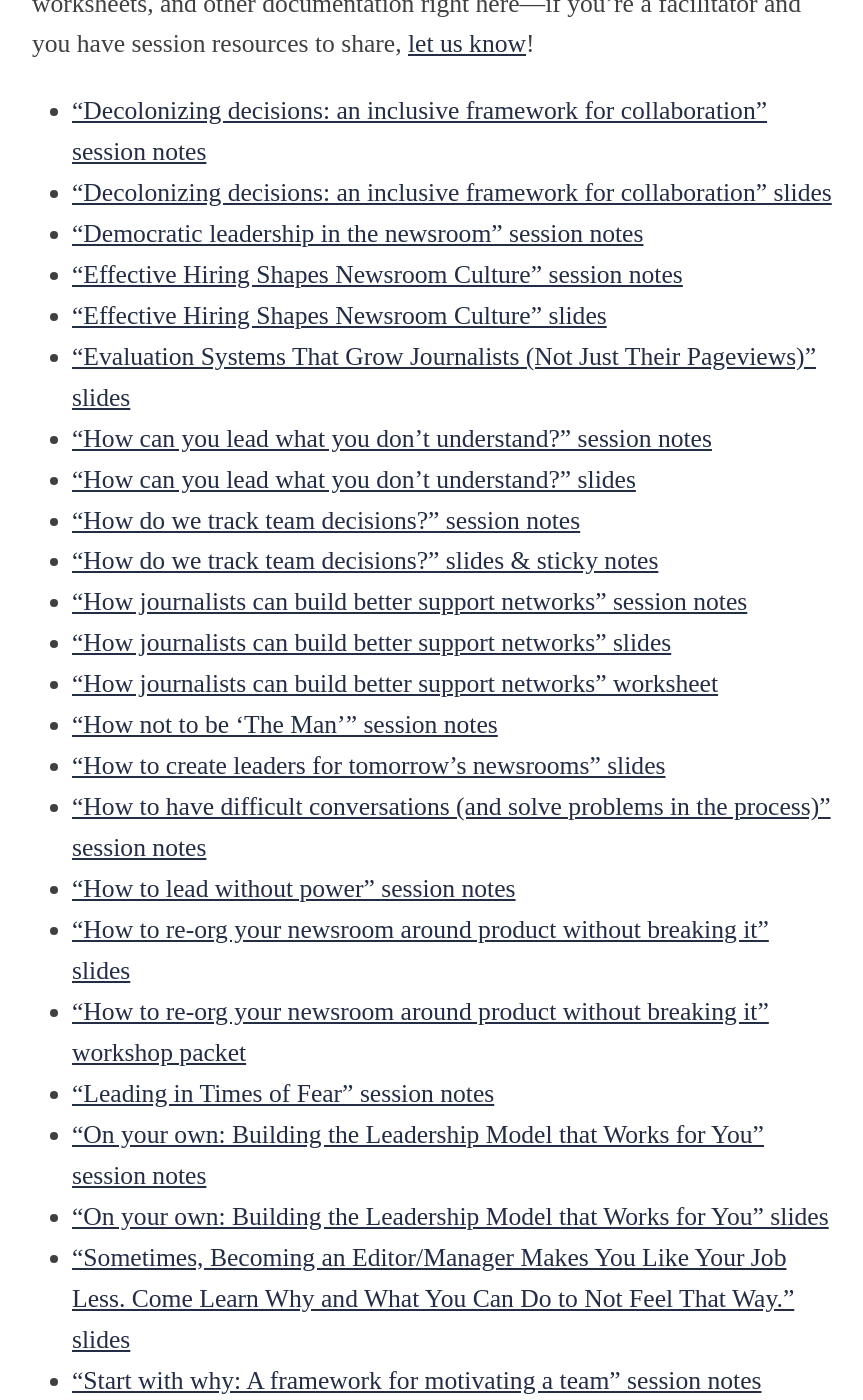
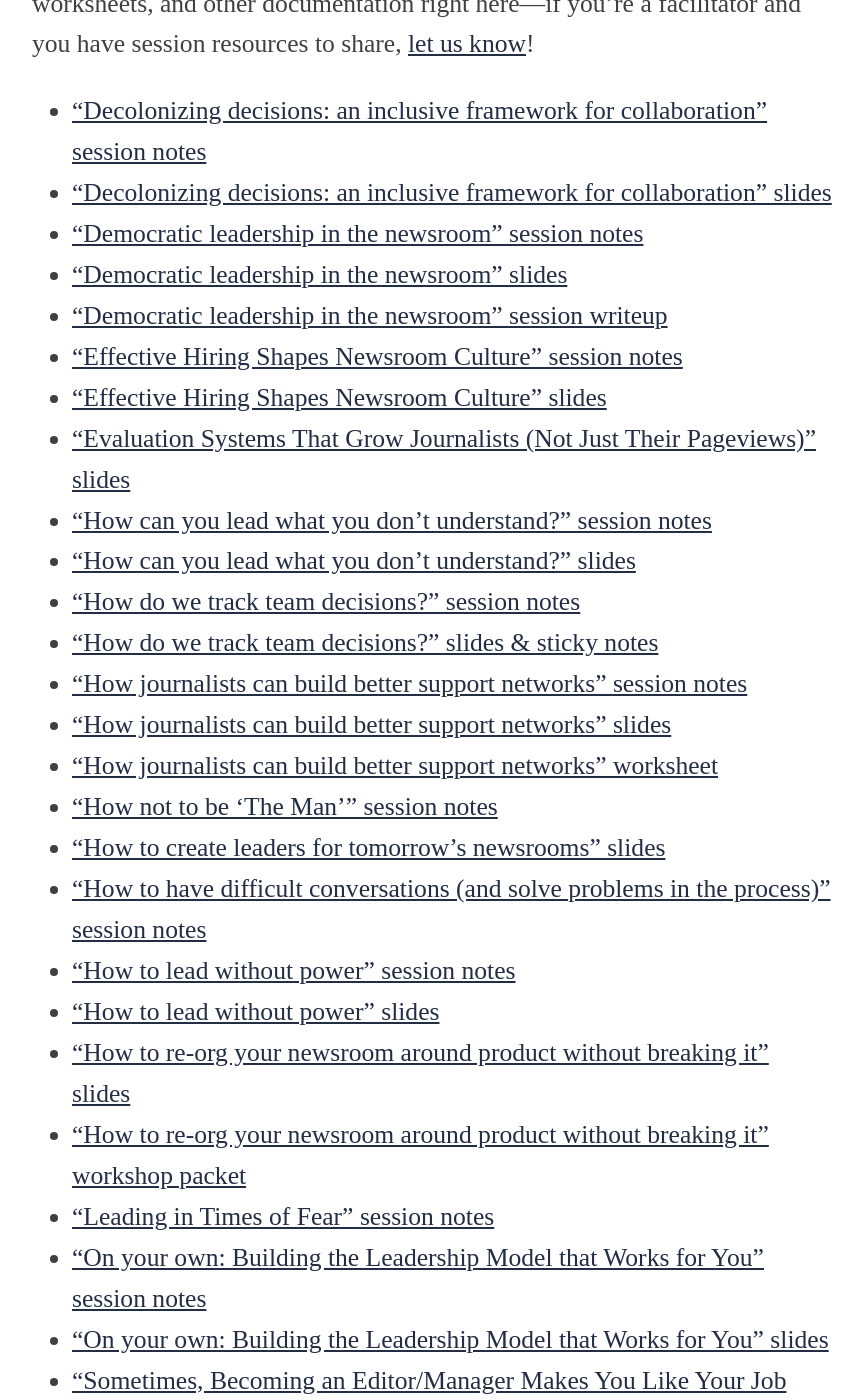
Before and after one commit to OpenNews/srccon-lead, a Jekyll site: the page built from documentation.md, in a window 1280 px wide and 1400 px high, scrolled down 2473 px. Shown: the whole window, without its empty margins (208-1071 px from the left). Built offline with Jekyll 4.4.1, drawn with Linux system fonts in a browser that asks for light colours.

Commit message:
update docs page

```diff
--- a/documentation.md
+++ b/documentation.md
@@ -41,6 +41,8 @@ All sessions at SRCCON events have a collaborative etherpad that facilitators an
 * ["Decolonizing decisions: an inclusive framework for collaboration" session notes](https://etherpad.opennews.org/p/SRCCONLEAD2019-inclusive-framework-collaboration)
 * ["Decolonizing decisions: an inclusive framework for collaboration" slides](https://docs.google.com/presentation/d/1xw3tU0-kNlORQeLl05952nVkVYzhGyCLpQu4mGqU-Q4/edit)
 * ["Democratic leadership in the newsroom" session notes](https://etherpad.opennews.org/p/SRCCONLEAD2019-democratic-leadership)
+* ["Democratic leadership in the newsroom" slides](https://docs.google.com/presentation/d/1YGkHH5fKDXDC9cvbpz_b3HlLT-u0AvvMNuiaq5f9bzU/edit)
+* ["Democratic leadership in the newsroom" session writeup](https://medium.com/@simongalp/to-evolve-newsrooms-must-become-more-democratic-6a6759cdf941)
 * ["Effective Hiring Shapes Newsroom Culture" session notes](https://etherpad.opennews.org/p/SRCCONLEAD2019-effective-hiring-culture)
 * ["Effective Hiring Shapes Newsroom Culture" slides](https://docs.google.com/presentation/d/1B4xhmsGjcVKqnsg41JpLvCkIw1sAh2yfBfNSIDoH6gk/edit)
 * ["Evaluation Systems That Grow Journalists (Not Just Their Pageviews)" slides](https://docs.google.com/presentation/d/19ZrhoG0EFbSUK0cihpbPOWmi9Mi0A2tNiMr1UxzpCSk/edit#slide=id.g75744e445c_0_0)
@@ -55,6 +57,7 @@ All sessions at SRCCON events have a collaborative etherpad that facilitators an
 * ["How to create leaders for tomorrow’s newsrooms" slides](https://docs.google.com/presentation/d/1hz1gP6M8k6lRRu7IivR6ZBwk-HqCKxYflFl8THxiS8M/edit#slide=id.p1)
 * ["How to have difficult conversations (and solve problems in the process)" session notes](https://etherpad.opennews.org/p/SRCCONLEAD2019-difficult-conversations)
 * ["How to lead without power" session notes](https://etherpad.opennews.org/p/SRCCONLEAD2019-lead-without-power)
+* ["How to lead without power" slides](https://docs.google.com/presentation/d/1xYHQHZEl0_Ht9woYgZIrIAoGtOcE4kuj2eh1w4aw77A/edit#slide=id.p)
 * ["How to re-org your newsroom around product without breaking it" slides](https://docs.google.com/presentation/d/1AMsI0j2b8vt2d-nnrLeAFCYoYw873CvFIFhK1PABOHo/edit)
 * ["How to re-org your newsroom around product without breaking it" workshop packet](https://docs.google.com/document/d/1c1Y1izf8Gme7Bhr80PSYVBm55tPtlSYcG1CFGviFEQo/edit?usp=sharing&urp=gmail_link)
 * ["Leading in Times of Fear" session notes](https://etherpad.opennews.org/p/SRCCONLEAD2019-leading-times-of-fear)
```
